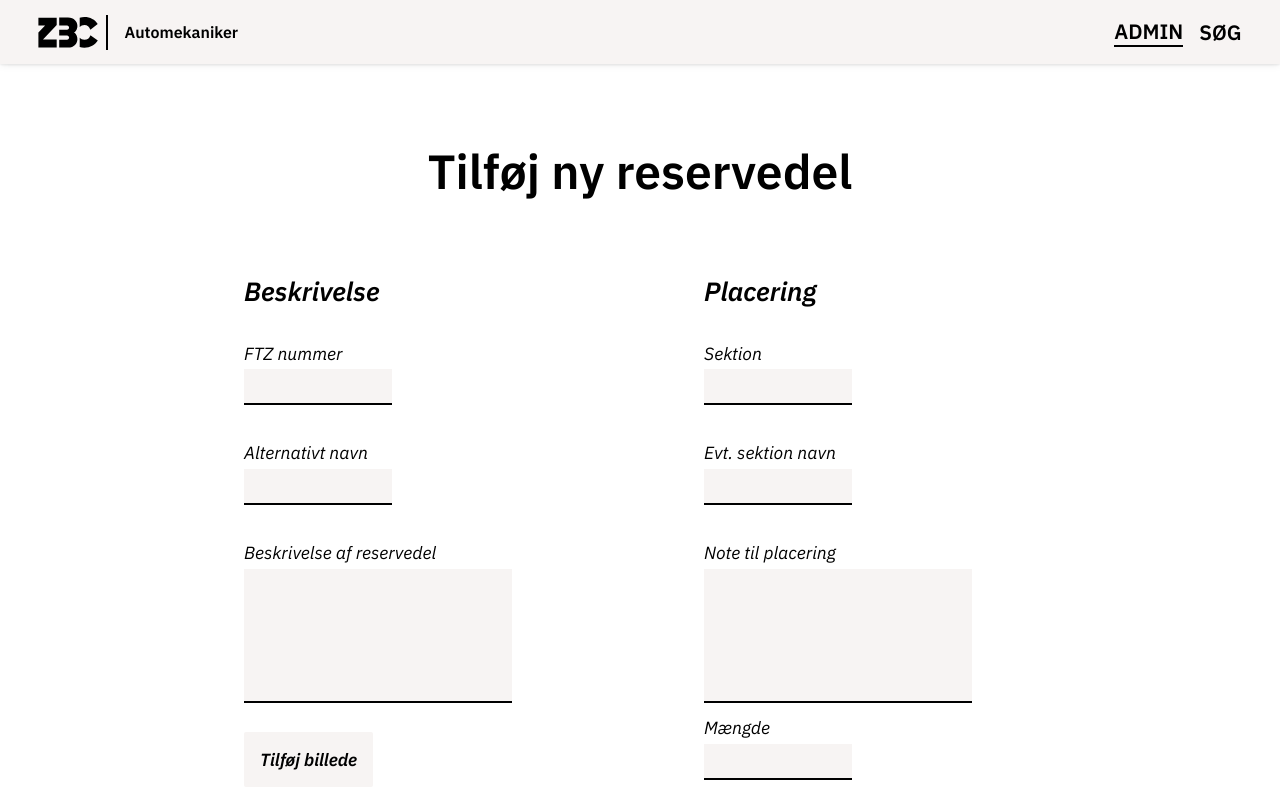
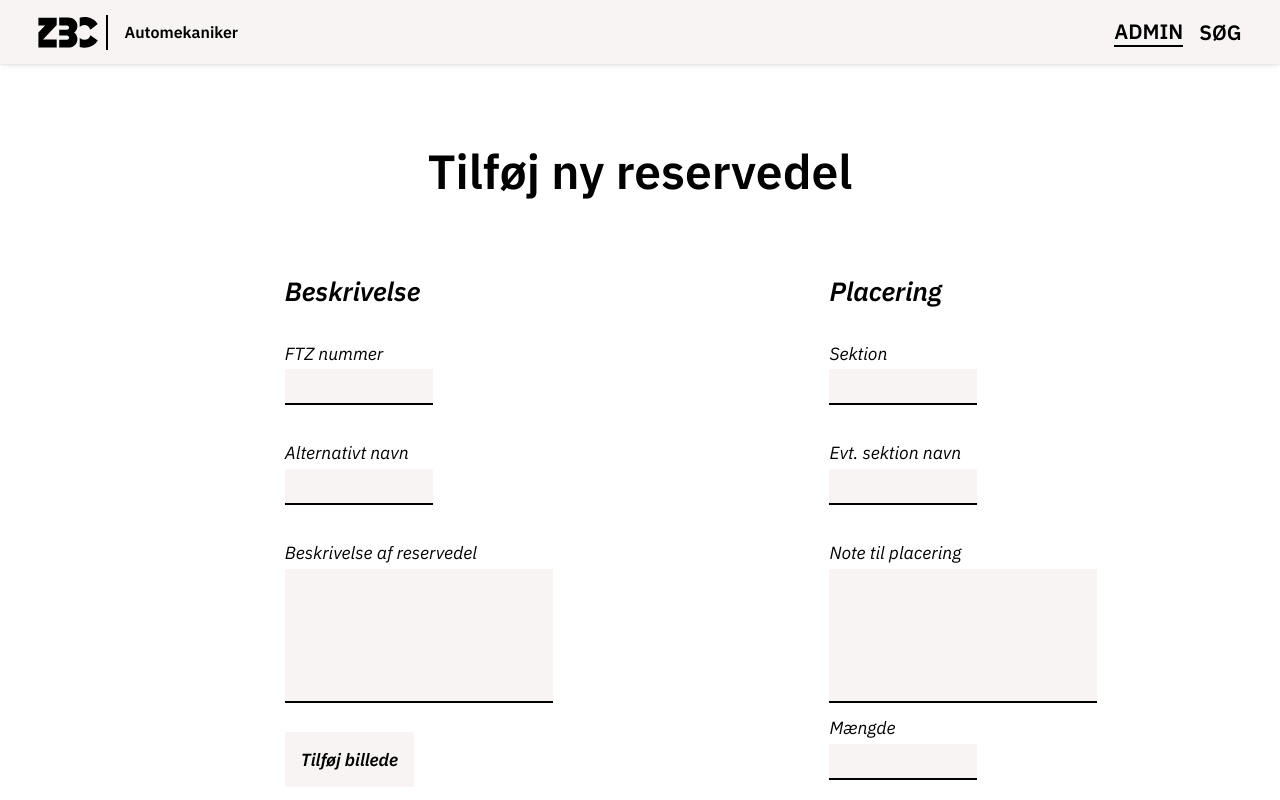
Before and after one commit to LinusTM/inventory-system, a SvelteKit app in the folder frontend/: page /admin in a window 1280 px wide. Shown: the top 800 px of the page. Built offline with nearby package versions, Linux system fonts and the light colour scheme.

Commit message:
Fixed up the admin page code.

```diff
--- a/frontend/src/lib/shared/components/NavBar.svelte
+++ b/frontend/src/lib/shared/components/NavBar.svelte
@@ -1,6 +1,6 @@
 <script>
 	import { page } from '$app/stores';
-	import Zbc from '../icons/Zbc.svelte';
+	import Zbc from '$lib/shared/icons/Zbc.svelte';
 
 	const navItems = [
 			{ label: 'ADMIN', href: '/admin' },
@@ -66,6 +66,6 @@
 	}
 
 	span {
-		flex: 1 1 auto;
+		flex-grow: 1;
 	}
 </style>
--- a/frontend/src/routes/admin/+page.svelte
+++ b/frontend/src/routes/admin/+page.svelte
@@ -5,7 +5,7 @@
 <h1>Tilføj ny reservedel</h1>
 
 <div id="container">
-	<div id="names">
+	<div>
 		<h2>Beskrivelse</h2>
 		<div id="ftz_number">
 			<label for="ftz_number_input">FTZ nummer</label><br />
@@ -35,9 +35,8 @@
 		<button type="button">Tilføj reservedel til inventar</button>
 	</div>
 
-	<div id="placement">
+	<div>
 		<h2>Placering</h2>
-		<div id="placement_box">
 		<div id="section">
 			<label for="section_input">Sektion</label><br />
 			<input type="text" id="alt_name_input" />
@@ -59,42 +58,13 @@
 		</div>
 	</div>
 </div>
-</div>
 
 <style lang="scss">
 	#container {
 		display: grid;
-	}
-
-	@media screen and (max-width: 796px) {
-		#container {
-			grid-template-areas:
-				'placement'
-				'names';
-		}
-
-		#container > div {
-			margin: 0 Min(25%, 20% + 100px);
-		}
-
-		#names h2 {
-			padding-top: 3rem;
-		}
-	}
-
-	@media screen and (min-width: 797px) {
-		#container {
-			grid-template-areas: 'names placement';
-		}
-
-		#placement {
-			margin-left: 8rem;
-		}
-
-		#names {
-			justify-self: end;
-			width: Min(98%, 25% + 200px);
-		}
+		grid-template-columns: repeat(auto-fit, minmax(350px, 1fr));
+		margin-left: min(300px + 10%, 20%);
+		column-gap: 15%;
 	}
 
 	#image_select label {
@@ -116,10 +86,6 @@
 	button:hover {
 		background-color: var(--background-tertiary);
 		color: var(--text-secondary);
-	}
-
-	#names {
-		grid-area: names;
 	}
 
 	#description {
```
Lines whose indentation alone changed are shown as unchanged.
